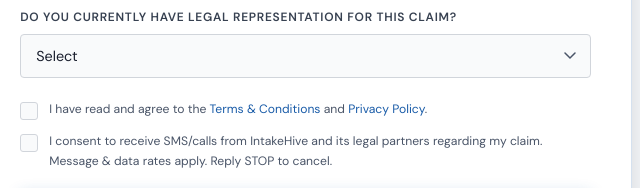
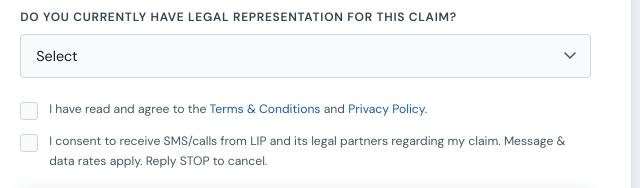
Before and after one commit to moizhaider1234/Intakehive, a website: page index.html in a window 1280 px wide. Shown: the part 3400-3588 px from the top of the page, 584-1224 px from the left. Drawn offline with nearby package versions, Linux system fonts and the light colour scheme.

Commit message:
Update and rename index (23).html to index.html

```diff
--- a/index (23).html
+++ b/index.html
@@ -594,7 +594,7 @@ footer{background:#1A1F2E;border-top:1px solid rgba(255,255,255,.1);padding:44px
           <div class="consent-block">
             <label class="consent-check"><input type="checkbox" name="c1"><p>I have read and agree to the <a href="#">Terms & Conditions</a> and <a href="#">Privacy Policy</a>.</p></label>
             <div class="field-error" id="c1-talcum">Required.</div>
-            <label class="consent-check"><input type="checkbox" name="c2"><p>I consent to receive SMS/calls from IntakeHive and its legal partners regarding my claim. Message & data rates apply. Reply STOP to cancel.</p></label>
+            <label class="consent-check"><input type="checkbox" name="c2"><p>I consent to receive SMS/calls from LIP and its legal partners regarding my claim. Message & data rates apply. Reply STOP to cancel.</p></label>
             <div class="field-error" id="c2-talcum">Required.</div>
           </div>
           <input type="hidden" name="xxTrustedFormCertUrl" id="xxTrustedFormCertUrl_talcum">
```
